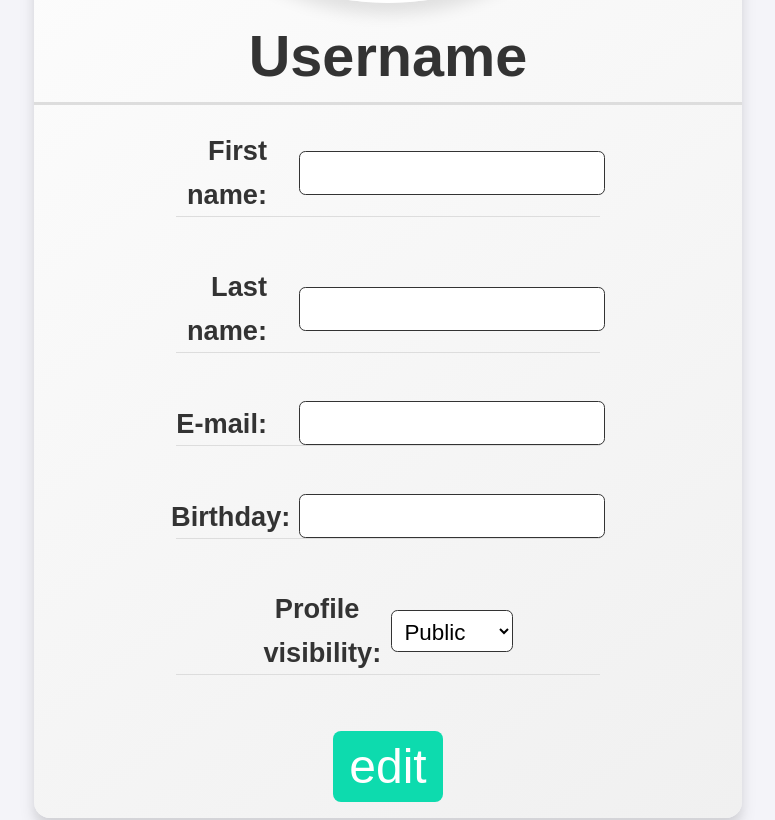
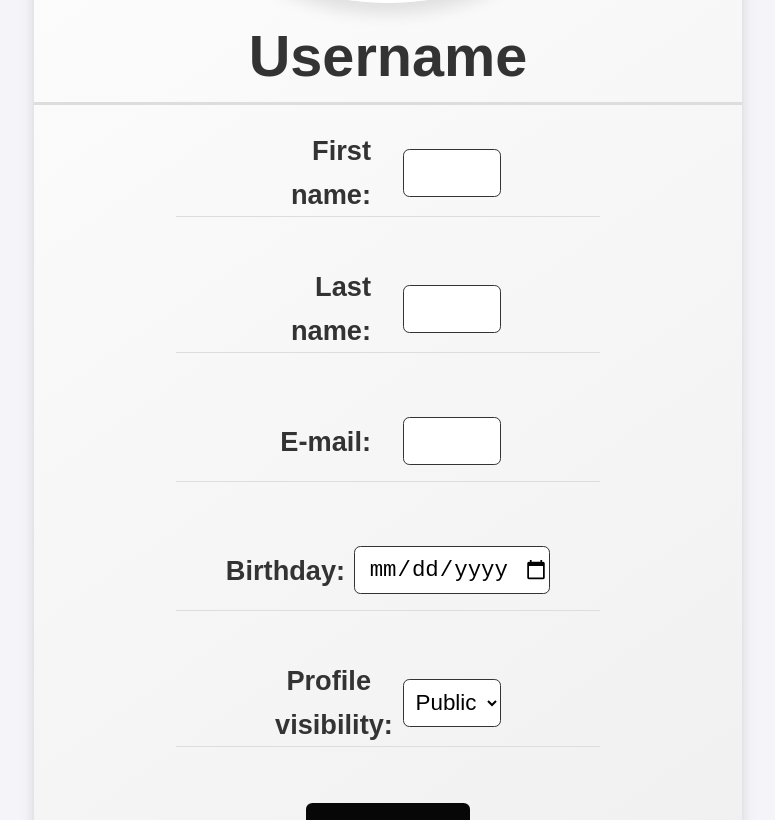
Before and after one commit to OscarGamst/APP2000-Group2, a React (Create React App) app: page /Profile in a window 1280 px wide. Shown: the part 461-1281 px from the top of the page, without its empty margins (252-1027 px from the left). Built offline with nearby package versions, Linux system fonts and the light colour scheme; grey boxes are pictures that could not be loaded.

Commit message:
edit profile component (missing logic but looks alright)

```diff
--- a/src/components/ProfileBig.jsx
+++ b/src/components/ProfileBigEdit.jsx
@@ -2,7 +2,7 @@ import React from "react";
 import "../styles/index.css";
 import default_pfp from "../pictures/default_pfp.png";
 
-const ProfileBig = () => {
+const ProfileBigEdit = () => {
     return (
         <div className="profileBig" >
             <div className="gradient"></div> {/*du finnern ved css for profileCard*/}
@@ -37,7 +37,7 @@ const ProfileBig = () => {
                     <li className="profileGrid">
                         <div className="profileGridEmpty"></div>
                         <label>Birthday: </label>
-                        <input type="text"/>
+                        <input type="date"/>
                         <div className="profileGridEmpty"></div>
                     </li>
                     <li className="profileGrid">
@@ -52,7 +52,7 @@ const ProfileBig = () => {
                 </div>
 
                 <li>
-                    <button>edit</button>
+                    <button>Submit</button>
                 </li>
 
             </ul>
@@ -60,4 +60,4 @@ const ProfileBig = () => {
     );
 };
 
-export default ProfileBig;
+export default ProfileBigEdit;
--- a/src/pages/Albert.jsx
+++ b/src/pages/Albert.jsx
@@ -1,5 +1,5 @@
 import React from "react";
-import BertComponent from "../components/ProfileBig";
+import BertComponent from "../components/ProfileBigEdit";
 import ProfileCard from "../components/ProfileCard";
 import ActivityFeed from "../components/ActivityFeed";
 
--- a/src/pages/Profile.jsx
+++ b/src/pages/Profile.jsx
@@ -1,5 +1,5 @@
 import React from "react";
-import ProfileBig from "../components/ProfileBig";
+import ProfileBigEdit from "../components/ProfileBigEdit";
 
 function Profile() {
     return (
@@ -7,7 +7,7 @@ function Profile() {
         <div className="profile-wrapper">
             <div className="profile-empty"></div>
             <div className="profile-main">
-                <ProfileBig/>
+                <ProfileBigEdit/>
             </div>
             <div className="profile-empty"></div>
         </div>
--- a/src/styles/index.css
+++ b/src/styles/index.css
@@ -720,9 +720,6 @@ ul {
     box-shadow: 0 0.7rem 1rem rgba(0, 0, 0, 0.1);
 }
 
-#profileBigTop {
-  text-align:center;
-}
 
 .profileBigRest {
   border-top: 0.2rem solid #ddd;
@@ -750,7 +747,6 @@ ul {
 .profileGrid {
   display: flex;
   align-items: center;
-  justify-content: center;
   gap: 2rem; /* spacing between label & input */
   width: 60%;
   margin-bottom: 10px;
@@ -771,41 +767,47 @@ ul {
 
 .profileGrid input{
   font-size: 1.4rem;
-  padding: 0.5rem;
+  margin: 1rem 0 1rem 0;
+  text-align: center;
+  height: 3rem;
   border: 0.01rem solid #333;
   border-radius: 0.4rem;
   background-color: white;
   flex:1;
 }
 
+.profileGrid input,
+.profileGrid select {
+  width: 80%;
+}
+
 .profileGrid select{
-  width: 40%;
-  height: 2.6rem;
+  height: 3rem;
   font-size: 1.4rem;
+  text-align: center;
   border: 0.01rem solid #333;
   border-radius: 0.4rem;
   background-color: white;
   cursor: pointer;
-  padding: 0.5rem;
-  flex:1.3;
+  flex:1;
 
 }
 
 .profileBig button {
   margin: 2rem auto 1rem auto;
-  font-size: 3rem;
-  background-color: #0ddbae;
+  padding: 1rem 2rem;
+  background-color: #070707;
   color: white;
   border: none;
-  padding: 0.5rem 1rem;
-  border-radius: 0.5rem;
+  border-radius: 0.4rem;
   cursor: pointer;
+  font-size: 2rem;
   transition: background-color 0.3s;
 
 }
 
 .profileBig button:hover {
-  background-color: #0ff5c3;
+  background-color: #003d80;
 }
 
 /* ---- End of ProfileBig ---- */
```
